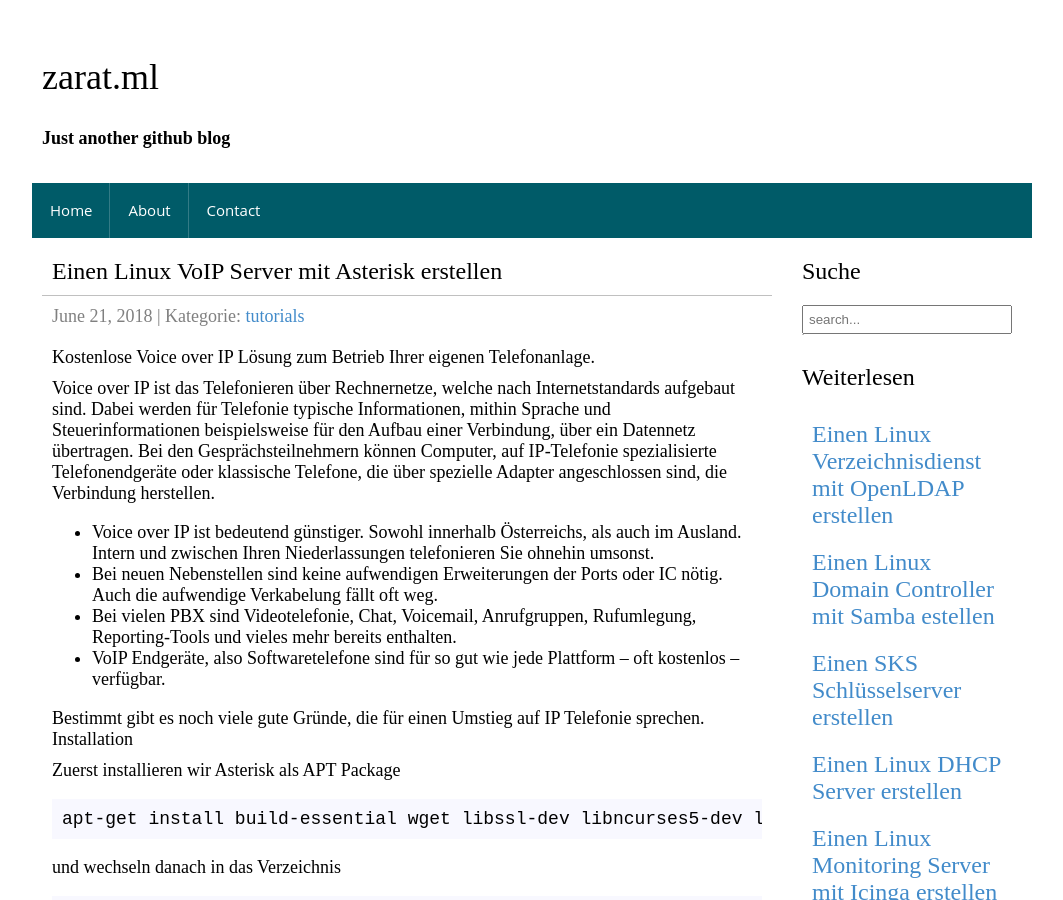
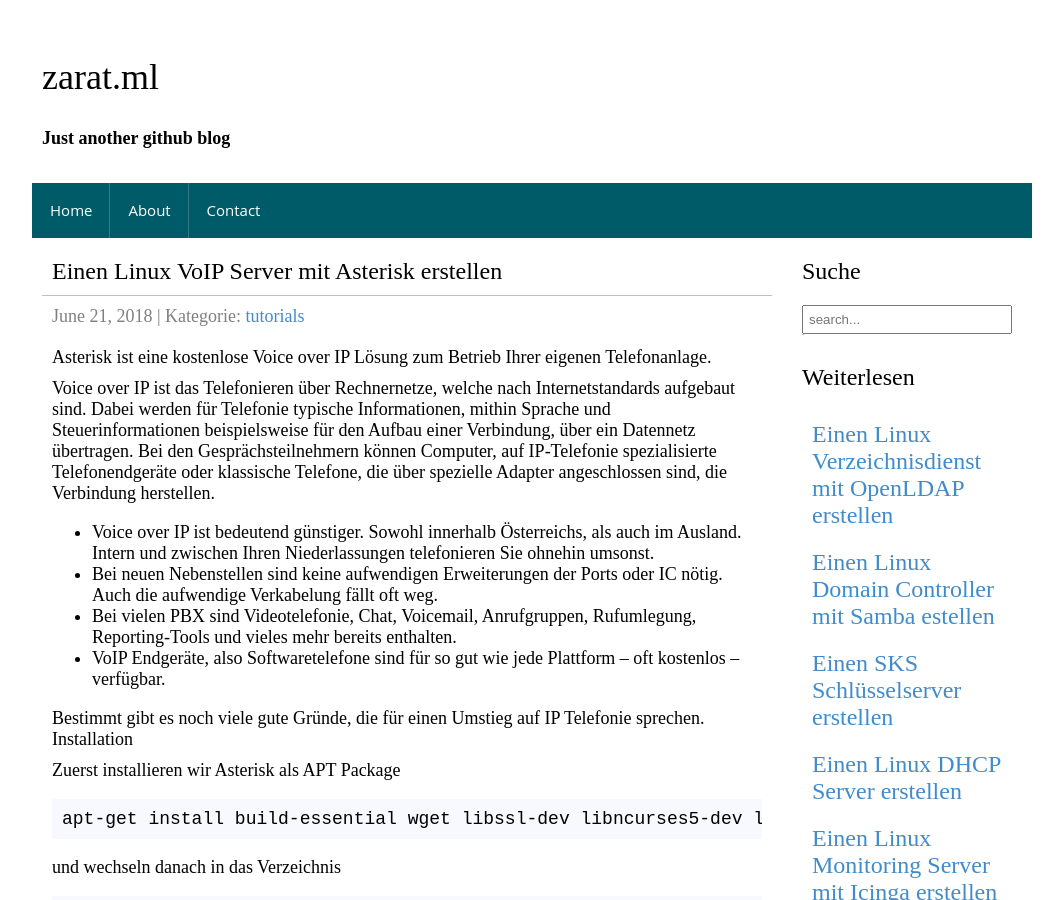
Before and after one commit to zarat/zarat.github.io, a Jekyll site: the page built from _posts/2018-06-21-asterisk.markdown, in a window 1280 px wide and 900 px high. Shown: the whole window, without its empty margins (108-1171 px from the left). Built offline with Jekyll 4.4.1, drawn with Linux system fonts in a browser that asks for light colours.

Commit message:
Update 2018-06-21-asterisk.markdown

```diff
--- a/_posts/2018-06-21-asterisk.markdown
+++ b/_posts/2018-06-21-asterisk.markdown
@@ -6,7 +6,7 @@ categories: tutorials
 permalink: /post/asterisk-voip-server
 ---
 
-Kostenlose Voice over IP Lösung zum Betrieb Ihrer eigenen Telefonanlage.
+Asterisk ist eine kostenlose Voice over IP Lösung zum Betrieb Ihrer eigenen Telefonanlage.
 
 <!--excerpt_separator-->
 
```
